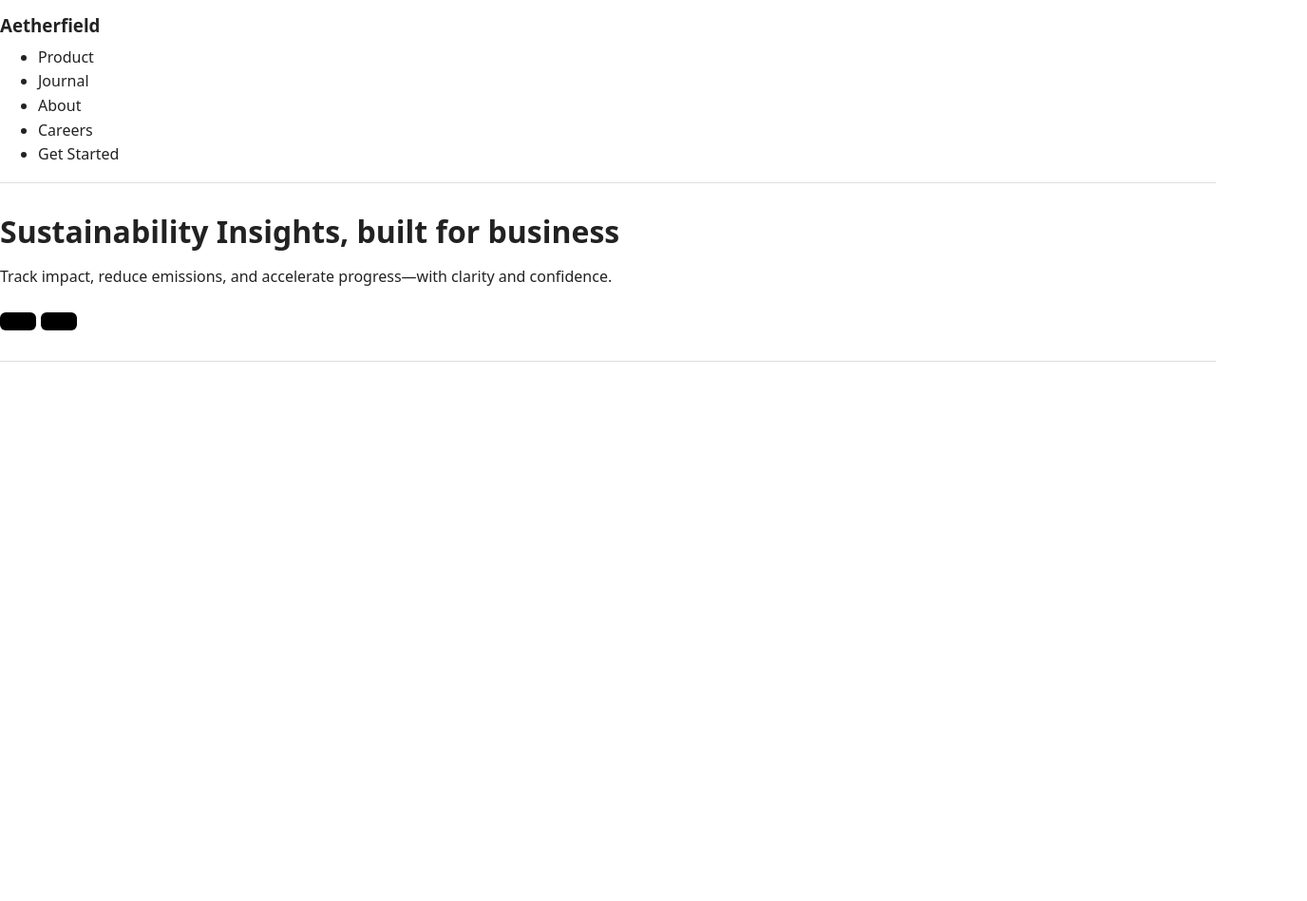
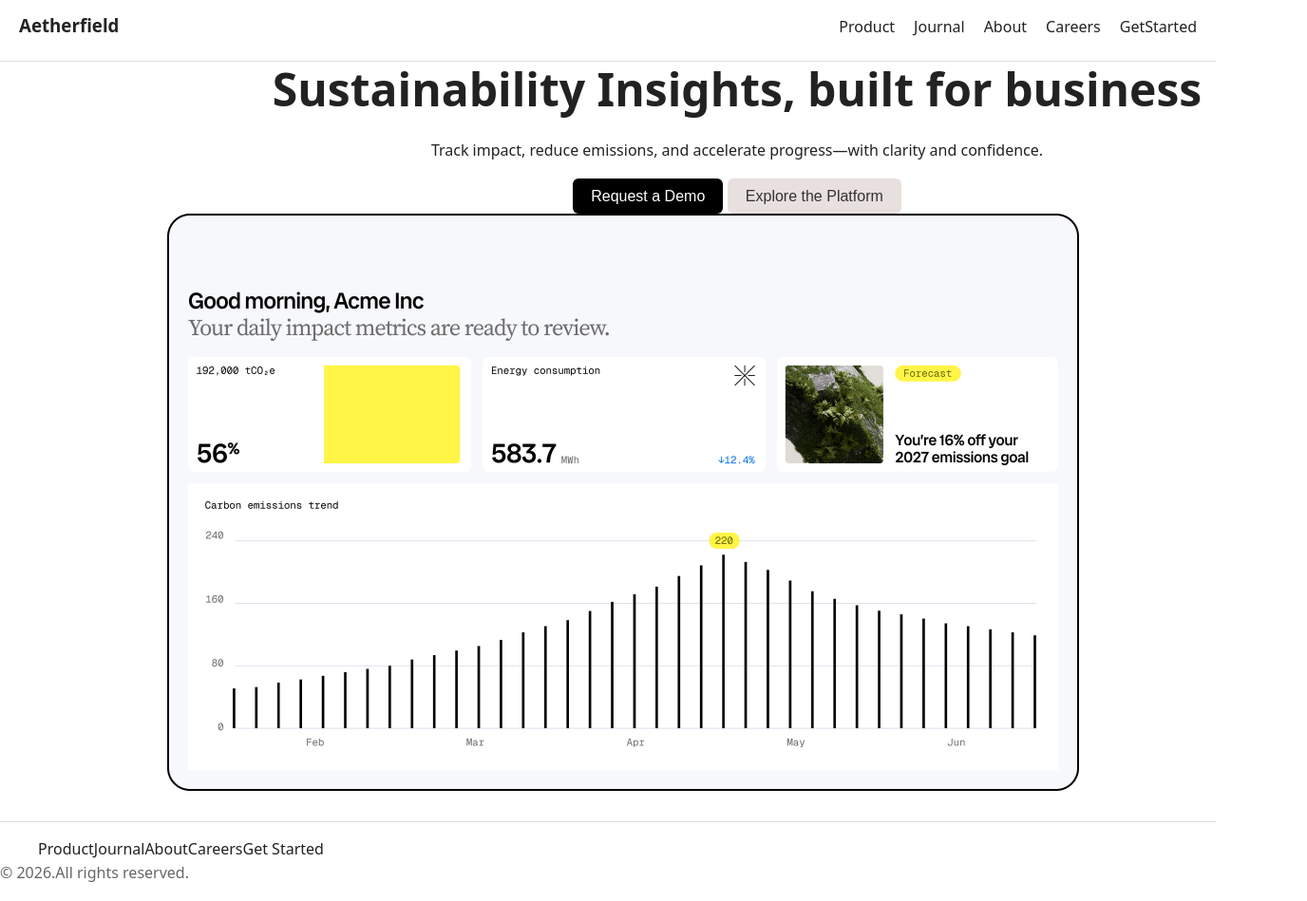
Before and after one commit to muratvalbrun13/cis-211, a plain HTML site: page index.html in a window 1280 px wide. Shown: the whole page at 95% size, 1376 px wide, since content can reach past the window. Before the commit the page ends 800 px from the top, so only its background shows below. Drawn offline with Linux system fonts and the light colour scheme.

Commit message:
first commit

```diff
--- a/css/styles.css
+++ b/css/styles.css
@@ -4,6 +4,7 @@
   --muted: #666666;
   --accent: #2f5bd8;
   --btncolor:#000;
+  --btncolor2:#e8dfdf;
   --border: #dddddd;
   --radius: 6px;
 }
@@ -28,10 +29,15 @@ img {
 h1, h2, h3 {
   line-height: 1.2;
   margin-bottom: 0.5em;
+
+  }
+  h1{
+  font-size:3rem;
 }
-
 p {
+  color:var(--text);
   margin-bottom: 1em;
+  font-size:1rem;
 }
 
 a {
@@ -50,17 +56,44 @@ footer {
   padding: 1rem 0;
   border-bottom: 1px solid var(--border);
 }
-
+header nav{
+  display:flex;
+  justify-content:space-between;
+  margin:0px 20px;
+}
+header nav ul{
+  display:flex;
+  flex-direction:row;
+  list-style:none;
+  gap:20px;
+}
+header nav ul li{
+  color: var(--text);
+}
+header nav ul li a{
+  text-decoration: none;
+  color: var(--text);
+}
 footer {
   border-top: 1px solid var(--border);
   border-bottom: none;
   color: var(--muted);
 }
+footer nav ul{
+  display:flex;
+  flex-direction:row;
+  list-style: none;
 
+}
+footer nav ul li{
+  color: var(--text);
+}
 main {
   padding: 2rem 0;
 }
-
+main.container{
+  display:grid;
+}
 /* Button */
 .btn {
   /*-webkit-appearance: none; */
@@ -75,7 +108,19 @@ main {
   cursor: pointer;
 }
 
-.btn:hover {
+.btn2{
+  /*-webkit-appearance: none; */
+  display: inline-block;
+  padding: 0.6rem 1.2rem;
+  border: none;
+  border-radius: var(--radius);
+  background: var(--btncolor2);
+  color: #333;
+  font-size: 1rem;
+  text-decoration: none;
+  cursor: pointer;
+
+}.btn:hover {
   opacity: 0.9;
 }
 
@@ -85,7 +130,17 @@ main {
   border: 1px solid var(--border);
   border-radius: var(--radius);
 }
-
+/* Hero */
+.hero{
+  width:1200px;
+  height:800px;
+  background-color: #fff;
+  text-align:center;
+}
+.hero .heroImg{
+  width:960px;
+  height:608px;
+}
 /* Forms */
 input,
 textarea {
--- a/index.html
+++ b/index.html
@@ -14,21 +14,53 @@
           <!-- <img src="./images/" alt="Logo" class="brandLogo"> -->
         </div>
         <ul>
-          <li>Product</li>
-          <li>Journal</li>
-          <li>About</li>
-          <li>Careers</li>
-          <li>Get Started</li>
+        <li><a href="./product.html">Product</a></li>
+        <li><a href="./journal.html">Journal</a></li>
+        <li><a href="./about.html">About</a></li>
+        <li><a href="./careers.html">Careers</a></li>
+        <li><a href="./getstarted.html">GetStarted</a></li>
         </ul>
       </nav>
     </header>
 
-    <main class="profile-stage">
-      <h1>Sustainability Insights, built for business</h1>
+    <main class="container">
+      <section class="hero">
+        <h1>Sustainability Insights, built for business</h1>
       <p>Track impact, reduce emissions, and accelerate progress—with clarity and confidence.</p>
-      <button class="btn"></button>
-      <button class="btn"></button>
+      <button class="btn">Request a Demo</button>
+      <button class="btn2">Explore the Platform</button>
+      <img class="heroImg" src="./images/HeroImage@2x.png" alt="Hero Image">
+      </section>
+      <section>
+
+      </section>
+      <section>
+
+      </section>
+      <section>
+
+      </section>
+      <section>
+
+      </section>
+      <section>
+
+      </section>
+      <section>
+
+      </section>
     </main>
-    <footer></footer>
+    <footer>
+      <nav>
+      <ul>
+      <li>Product</li>
+        <li>Journal</li>
+        <li>About</li>
+        <li>Careers</li>
+        <li>Get Started</li>
+      </ul>
+    <nav>
+      <div>&copy; 2026.All rights reserved.</div>
+      </footer>
   </body>
 </html>
```
Also changed, not shown: about.html (added, +66 -0 lines), careers.html (added, +66 -0 lines), getstarted.html (added, +66 -0 lines), journal.html (added, +66 -0 lines), product.html (added, +66 -0 lines), images/HeroImage.png (added), images/HeroImage@2x.png (added).
